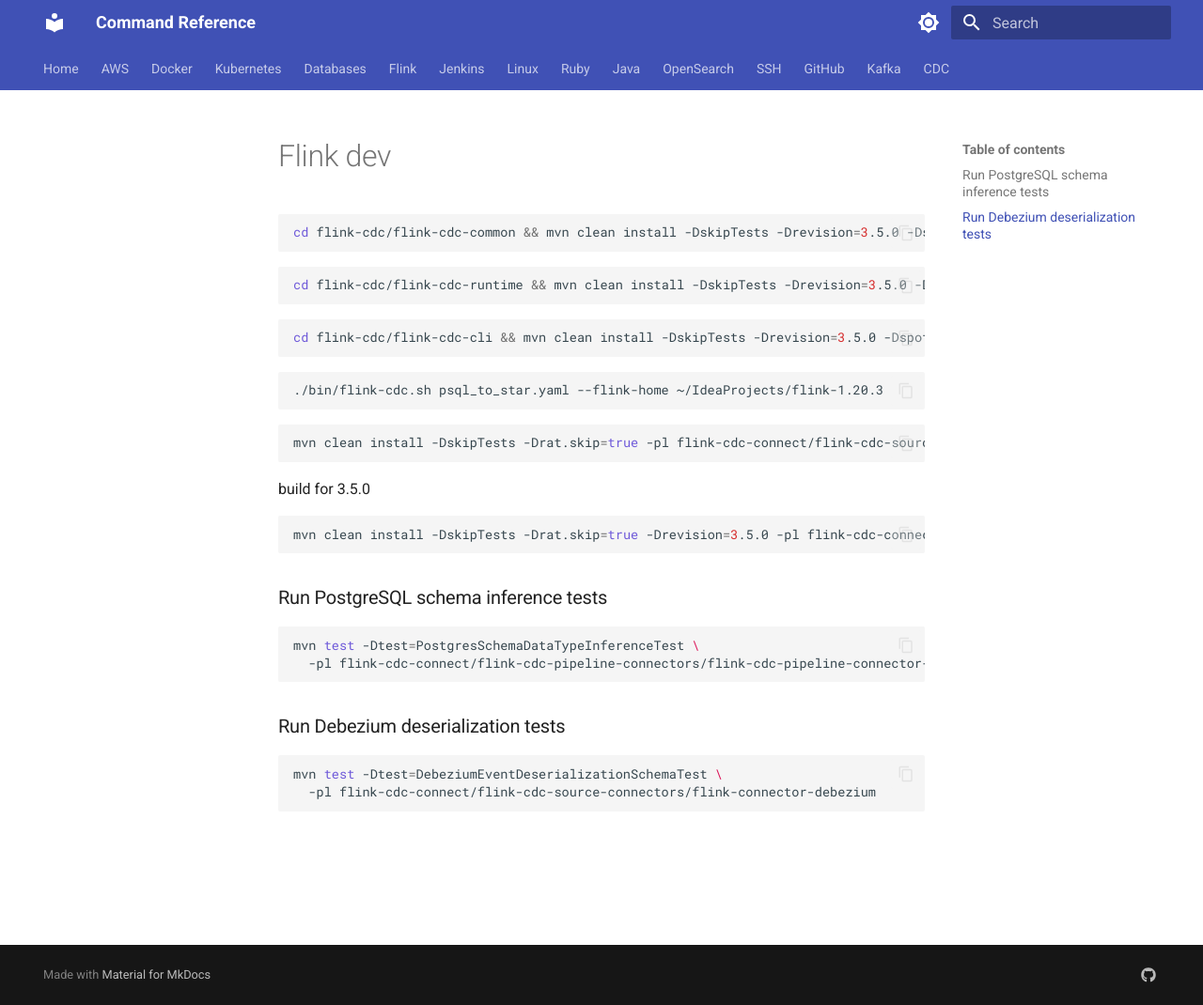
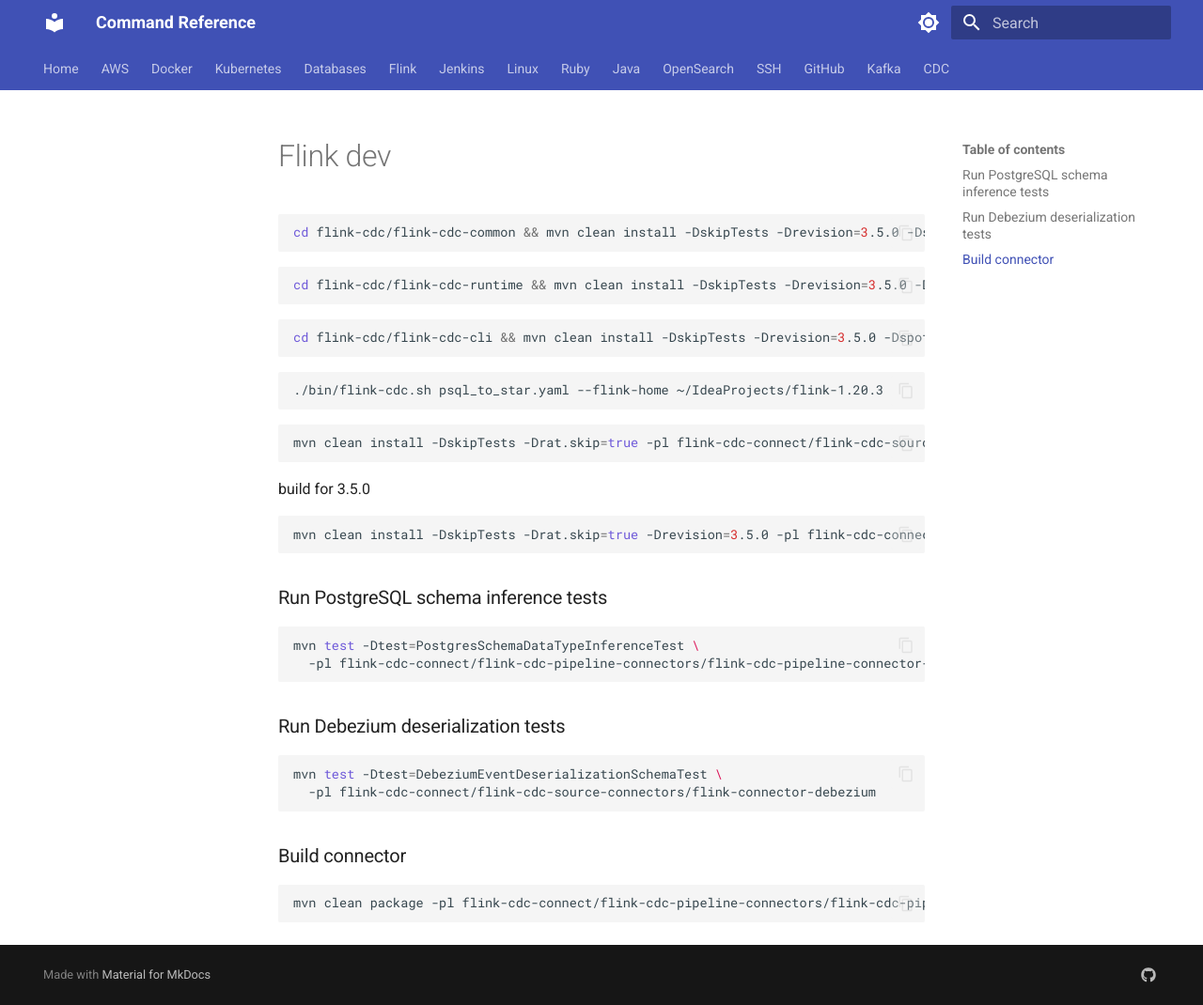
Before and after one commit to Fluder-Paradyne/cmds, an MkDocs documentation site: the page built from docs/flink/flink-dev.md, in a window 1280 px wide and 1070 px high. Shown: the whole window at 94% size. Built offline with MkDocs 1.6.1 and Material for MkDocs 9.7.7, drawn with Linux system fonts in a browser that asks for light colours.

Commit message:
Add build instructions for Postgres connector
Added instructions for building the Postgres connector.

````diff
--- a/docs/flink/flink-dev.md
+++ b/docs/flink/flink-dev.md
@@ -36,3 +36,8 @@
 mvn test -Dtest=DebeziumEventDeserializationSchemaTest \
   -pl flink-cdc-connect/flink-cdc-source-connectors/flink-connector-debezium
 ```
+
+### Build connector
+```shell
+mvn clean package -pl flink-cdc-connect/flink-cdc-pipeline-connectors/flink-cdc-pipeline-connector-postgres -am -DskipTests
+```
````
